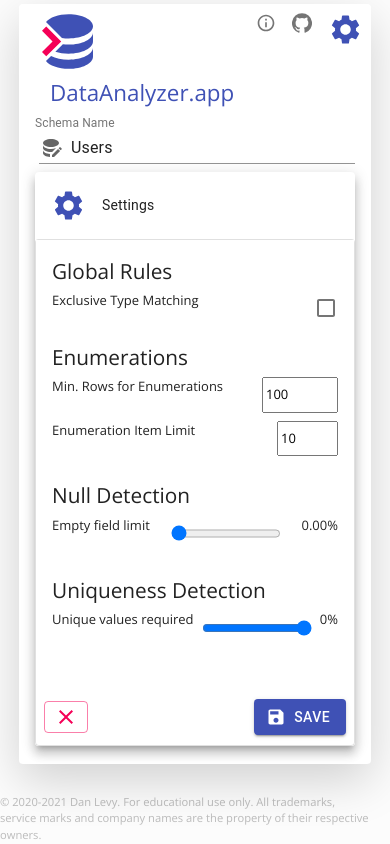
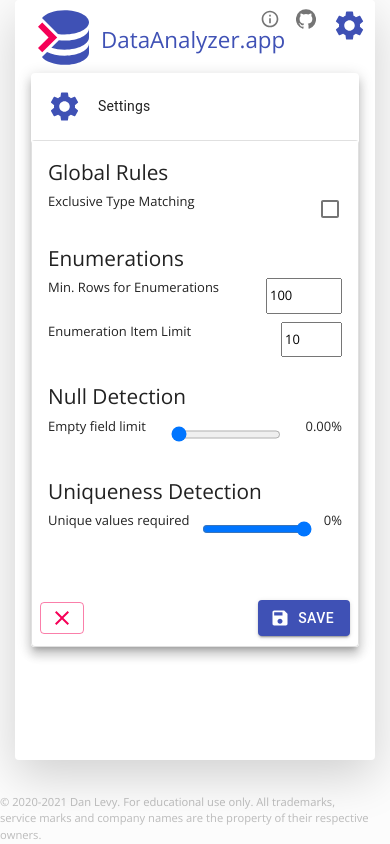
Before and after one commit to elite-libs/DataAnalyzer.app, a React (Create React App) app: page /options in a window 390 px wide. Built offline with nearby package versions, Linux system fonts and the light colour scheme.

Commit message:
WIP: pt1

```diff
--- a/src/components/CodeEditor/CodeEditor.tsx
+++ b/src/components/CodeEditor/CodeEditor.tsx
@@ -23,7 +23,8 @@
 import { useAutoSnackbar } from 'hooks/useAutoSnackbar';
 // import { Ace } from 'ace-builds';
 import { resetAnalysis } from 'store/analysisSlice';
-import { DemoDataMenu } from 'components/DemoDataMenu';
+// import { DemoDataMenu } from 'components/DemoDataMenu';
+import SchemaNameField from 'components/SchemaNameField';
 
 function getJsonParsingErrorLocation(message: string) {
   const lineAndColumnRegEx = /.*line (\d+).+column (\d+).*/;
@@ -172,11 +173,11 @@
           ) : (
             <CheckCircleIcon htmlColor="green" fontSize="large" />
           )}
-          Step #1:
+          <span>Step #1:</span>
         </div>
         {stepOneMessage}
-        <DemoDataMenu />
       </legend>
+      <SchemaNameField />
       <AceEditor
         placeholder="Paste your JSON or CSV data here!"
         mode="javascript"
--- a/src/components/DemoDataMenu/DemoDataMenu.scss
+++ b/src/components/DemoDataMenu/DemoDataMenu.scss
@@ -11,6 +11,45 @@
   }
 }
 
+
+.roll-dice {
+  &.animated {
+    animation: roll-dice 1.5s steps(6) infinite;
+  }
+  display: inline-block;
+  // animation: roll-dice 1.5s steps(6) infinite;
+  background-image: url(../../../public/images/dice-sprite.svg);
+  width: 25px;
+  height: 25px;
+  background-size: cover;
+}
+
+@keyframes roll-dice {
+  100% {
+    background-position: -600px 0;
+  }
+  // 0% {
+  //   background-position: 0 -0px;
+  // }
+  // 16% {
+  //   background-position: 0 -100px;
+  // }
+  // 33% {
+  //   background-position: 0 -200px;
+  // }
+  // 49% {
+  //   background-position: 0 -300px;
+  // }
+  // 65% {
+  //   background-position: 0 -400px;
+  // }
+  // 81% {
+  //   background-position: 0 -500px;
+  // }
+  // 97% {
+  //   background-position: 0 -600px;
+  // }
+}
 // .current-xs,
 // .current-sm {
 //   .demo-data-buttons {
--- a/src/components/Header.tsx
+++ b/src/components/Header.tsx
@@ -3,12 +3,7 @@
 
 import AppIcon from 'images/DataAnalyzerDualColor.svg';
 
-import {
-  BrowserRouter as Router,
-  Switch,
-  Route,
-  Link as RouteLink,
-} from 'react-router-dom';
+import { Link as RouteLink } from 'react-router-dom';
 import { useDispatch, useSelector } from 'react-redux';
 // import copy from 'clipboard-copy';
 // import SyncOutlinedIcon from '@material-ui/icons/SyncOutlined';
@@ -21,23 +16,13 @@
 // import NavigateNextIcon from '@material-ui/icons/NavigateNext';
 import GitHubIcon from '@material-ui/icons/GitHub';
 
-import Button from '@material-ui/core/Button';
 import Link from '@material-ui/core/Link';
 import Breadcrumbs from '@material-ui/core/Breadcrumbs';
 
 // import AdvancedOptionsForm from './SchemaTools/AdvancedOptionsForm';
-import InputProcessor from './SchemaTools/InputProcessor';
 
 import TooltipWrapper from 'components/TooltipWrapper';
-import LoadingSpinner from 'components/LoadingSpinner';
-
-import { DemoDataMenu } from './DemoDataMenu/DemoDataMenu';
-
-import { setResults, setSchema, setSchemaName } from 'store/analysisSlice';
-import { useAutoSnackbar } from 'hooks/useAutoSnackbar';
-import { FormControl, Input, InputAdornment, InputLabel } from '@material-ui/core';
-import { DatabaseEditIcon } from './SchemaTools/AppIcons';
-import { useAnalytics } from 'hooks/useAnalytics';
+import { setResults, setSchema } from 'store/analysisSlice';
 import useAppMessages from 'hooks/useAppMessages';
 import { RootState } from 'store/rootReducer';
 
@@ -46,13 +31,9 @@
   // const { trackCustomEvent } = useAnalytics();
   // const { enqueueSnackbar } = useAutoSnackbar();
   const messages = useAppMessages();
-  const { results, schemaTimestamp, schemaName, schema } = useSelector(
-    (state: RootState) => state.analysisFeature,
-  );
-  const options = useSelector((state: RootState) => state.optionsActions);
-  const { parsedInput, inputData } = useSelector(
-    (state: RootState) => state.appStateActions,
-  );
+  const { results } = useSelector((state: RootState) => state.analysisFeature);
+  // const options = useSelector((state: RootState) => state.optionsActions);
+  const { parsedInput } = useSelector((state: RootState) => state.appStateActions);
   function resetResults() {
     dispatch(setSchema(null));
     dispatch(setResults(null));
@@ -97,31 +78,7 @@
         </Link>
       </aside>
       {!results ? (
-        <FormControl className="schema-name-input col-md-4 col-sm-4 col-12 pb-2 pl-1">
-          <TooltipWrapper
-            tooltipContent={
-              <>
-                <b>Label your dataset</b>
-                <br />
-                Used as a prefix for any nested data structures.
-                <br />
-                <b>Examples:</b> Customer, Product, Articles, etc.
-              </>
-            }
-          >
-            <InputLabel htmlFor="schema-name">Schema Name</InputLabel>
-          </TooltipWrapper>
-          <Input
-            id="schema-name"
-            onChange={(e) => dispatch(setSchemaName(e.target.value))}
-            value={schemaName}
-            startAdornment={
-              <InputAdornment position="start">
-                <DatabaseEditIcon width="1.5rem" height="1.5rem" />
-              </InputAdornment>
-            }
-          />
-        </FormControl>
+        <></>
       ) : (
         <Breadcrumbs
           separator={<span className="divider d-md-block d-none">|</span>}
--- a/src/components/OutputButtons/OutputButtons.tsx
+++ b/src/components/OutputButtons/OutputButtons.tsx
@@ -158,7 +158,7 @@
               }`}
             />
           }
-          Step #2:
+          <span>Step #2:</span>
         </div>
         Select Output
       </legend>
--- /dev/null
+++ b/src/components/SchemaNameField.tsx
@@ -0,0 +1,39 @@
+import React from 'react';
+import { useDispatch, useSelector } from 'react-redux';
+import { DatabaseEditIcon } from './SchemaTools/AppIcons';
+import { setSchemaName } from 'store/analysisSlice';
+import { FormControl, Input, InputAdornment, InputLabel } from '@material-ui/core';
+import TooltipWrapper from 'components/TooltipWrapper';
+import { RootState } from 'store/rootReducer';
+
+export default function SchemaNameField({}) {
+  const dispatch = useDispatch();
+  const { schemaName } = useSelector((state: RootState) => state.analysisFeature);
+  return (
+    <FormControl className="schema-name-input col-md-4 col-sm-4 col-12 pb-2 pl-1">
+      <TooltipWrapper
+        tooltipContent={
+          <>
+            <b>Label your dataset</b>
+            <br />
+            Used as a prefix for any nested data structures.
+            <br />
+            <b>Examples:</b> Customer, Product, Articles, etc.
+          </>
+        }
+      >
+        <InputLabel htmlFor="schema-name">Schema Name</InputLabel>
+      </TooltipWrapper>
+      <Input
+        id="schema-name"
+        onChange={(e) => dispatch(setSchemaName(e.target.value))}
+        value={schemaName}
+        startAdornment={
+          <InputAdornment position="start">
+            <DatabaseEditIcon width="1.5rem" height="1.5rem" />
+          </InputAdornment>
+        }
+      />
+    </FormControl>
+  );
+}
--- a/src/components/SchemaTools/ResultsView/CodeViewer.tsx
+++ b/src/components/SchemaTools/ResultsView/CodeViewer.tsx
@@ -98,7 +98,7 @@
               fontSize="large"
             />
           }
-          Step #3:
+          <span>Step #3:</span>
         </div>
         {isPanelSuccessState ? 'Profit!' : 'Generate Code'}
       </legend>
--- a/src/components/SchemaTools/index.scss
+++ b/src/components/SchemaTools/index.scss
@@ -52,18 +52,6 @@
   }
 }
 
-.roll-dice {
-  &.animated {
-    animation: roll-dice 1.5s steps(6) infinite;
-  }
-  display: inline-block;
-  // animation: roll-dice 1.5s steps(6) infinite;
-  background-image: url(../../../public/images/dice-sprite.svg);
-  width: 25px;
-  height: 25px;
-  background-size: cover;
-}
-
 // Credit: https://www.florin-pop.com/blog/2019/03/css-pulse-effect/
 // More reading: https://css-tricks.com/almanac/properties/a/animation/
 .pulse-error-icon {
@@ -91,30 +79,3 @@
     box-shadow: 0 0 0 0 rgba(255, 82, 82, 0);
   }
 }
-
-@keyframes roll-dice {
-  // 0% {
-  //   background-position: 0 -0px;
-  // }
-  // 16% {
-  //   background-position: 0 -100px;
-  // }
-  // 33% {
-  //   background-position: 0 -200px;
-  // }
-  // 49% {
-  //   background-position: 0 -300px;
-  // }
-  // 65% {
-  //   background-position: 0 -400px;
-  // }
-  // 81% {
-  //   background-position: 0 -500px;
-  // }
-  // 97% {
-  //   background-position: 0 -600px;
-  // }
-  100% {
-    background-position: -600px 0;
-  }
-}
--- a/src/styles.scss
+++ b/src/styles.scss
@@ -22,7 +22,12 @@
 .App {
   text-align: left;
   nav.row {
-    flex: 0 1 120px;
+    flex: 0 1 60px;
+  }
+  .current-xs {
+    nav.row {
+      flex: 0 1 45px;
+    }
   }
   main {
     min-height: 90vh;
@@ -32,6 +37,9 @@
 
     margin: 0.25rem !important;
 
+    &.current-xs {
+      margin: 0rem !important;
+    }
     &.current-sm {
       margin: 0rem !important;
     }
```
